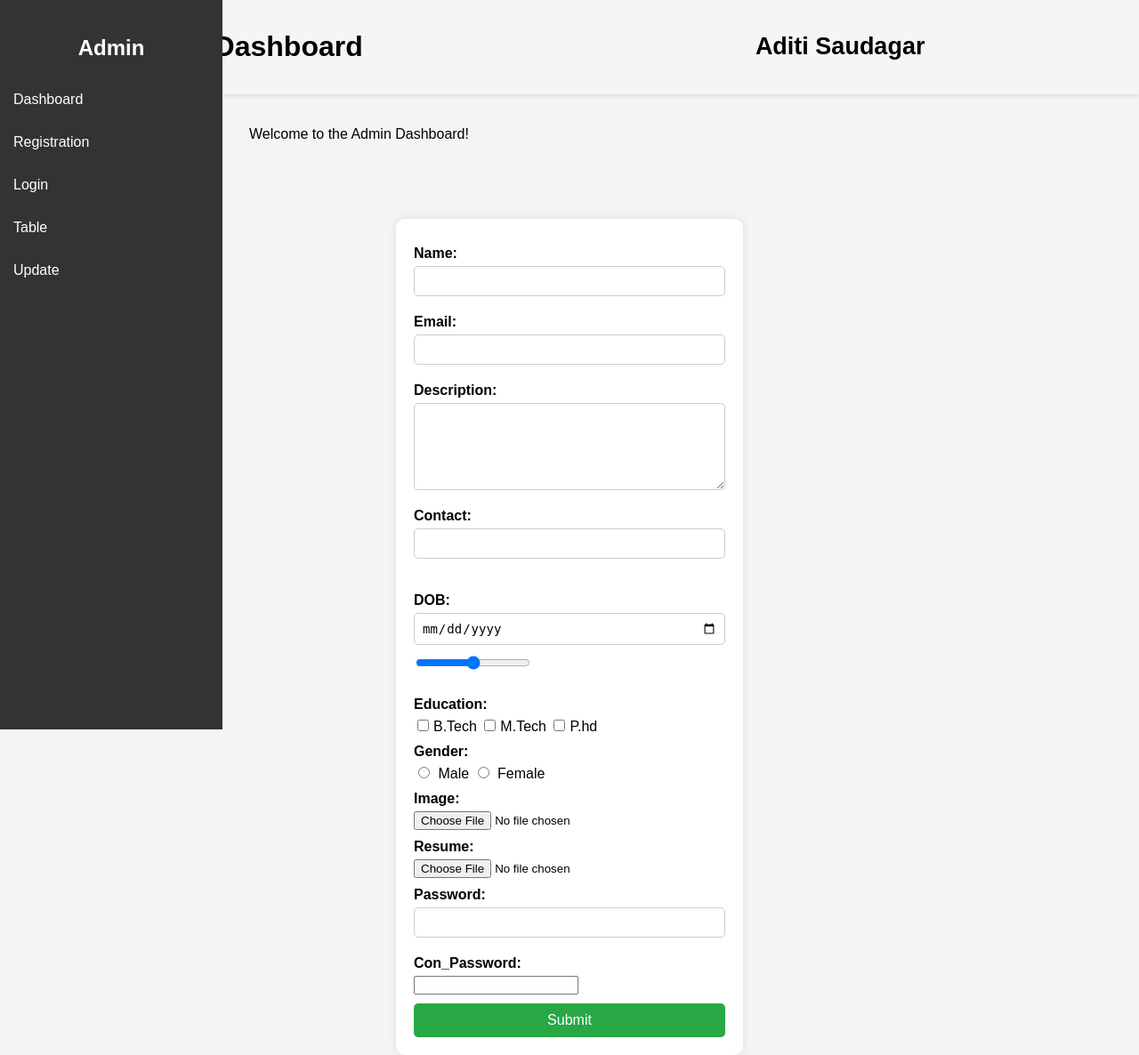
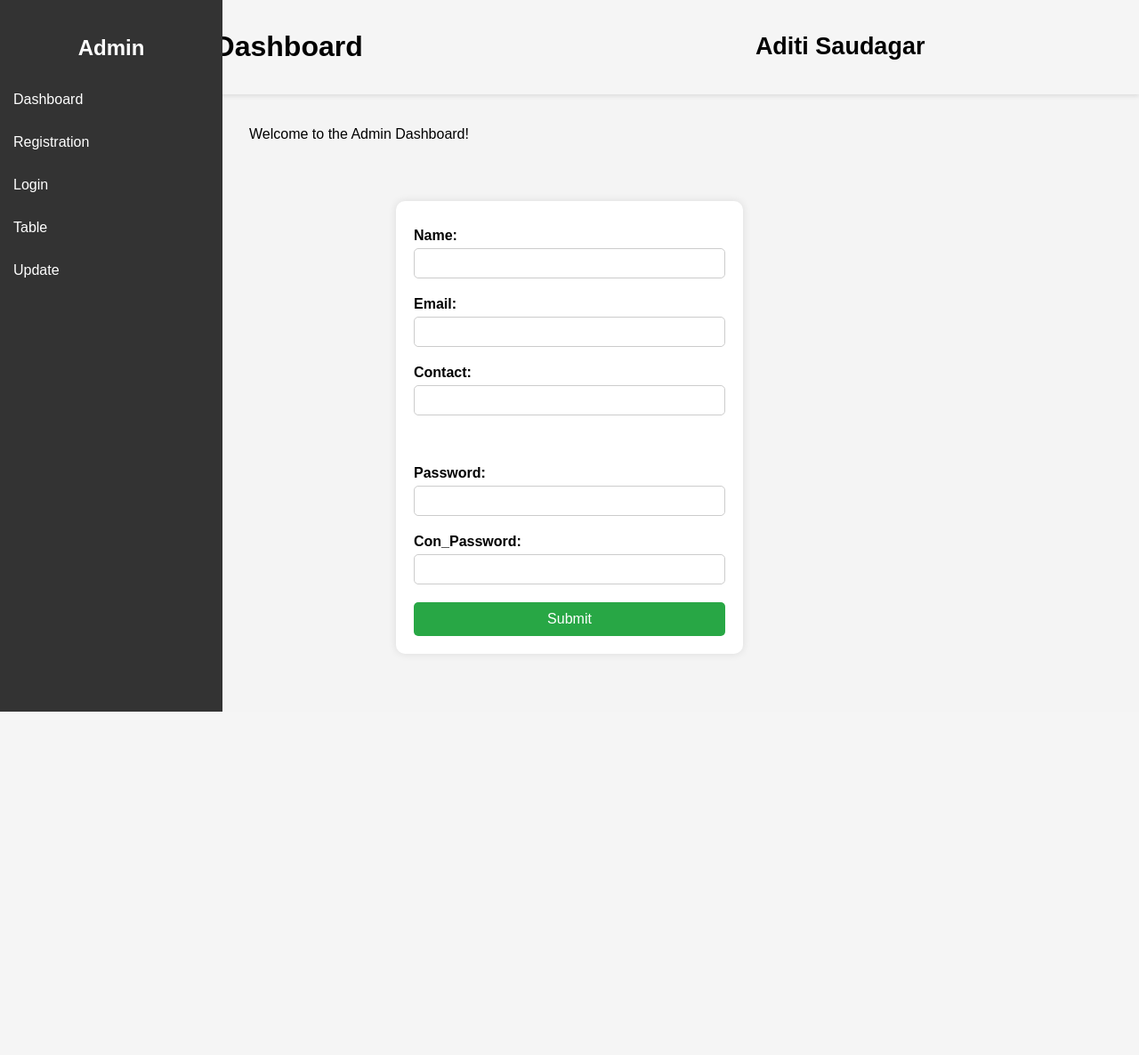
Before and after one commit to Aditi270700/django-project, a Django app: page /registration/ in a window 1280 px wide. Shown: the whole page at 89% size. After the commit the page ends 800 px from the top, so only its background shows below. Run offline with Django 5.2, Linux system fonts and the light colour scheme.

Commit message:
regiatration

```diff
--- a/app/models.py
+++ b/app/models.py
@@ -4,13 +4,7 @@ from django.db import models
 class Student(models.Model):
     name=models.CharField(max_length = 50)
     email=models.EmailField()
-    detail=models.CharField(max_length = 50)
     phone=models.IntegerField()
-    subscribe=models.CharField(max_length = 50)
-    gender=models.CharField(max_length = 50)
-    dob=models.DateField()
-    profile_pic=models.ImageField(upload_to = 'image/')
-    resume=models.FileField(upload_to = 'file/')
     password=models.CharField(max_length = 50)
 
     def __str__(self):
--- a/app/templates/login.html
+++ b/app/templates/login.html
@@ -51,7 +51,6 @@ input[type="submit"]:hover {
 {% block content %}
 
  <h1>{{msg}}</h1>
-{% comment %}<h1>this is login page</h1> {% endcomment %}
 {{msg}}
 <center>
 <form action="{% url 'login' %}" method="post" enctype="multipart/form-data">
@@ -64,5 +63,5 @@ input[type="submit"]:hover {
     <br><br>
      <input type="submit" value="login">
      </form>
-     </center>
+</center>
      {% endblock %}
--- a/app/templates/registration.html
+++ b/app/templates/registration.html
@@ -15,7 +15,7 @@ form {
     box-shadow: 0 0 10px rgba(0, 0, 0, 0.1);
     width: 350px;
     text-align: left;
-    margin-top:50px;
+    margin-top:30px;
 }
 
 form label {
@@ -30,6 +30,7 @@ form input[type="email"],
 form input[type="tel"],
 form input[type="date"],
 form input[type="password"],
+form input[type="cpassword"],
 form textarea {
     width: 100%;
     padding: 8px;
@@ -91,43 +92,10 @@ form input[type="submit"]:hover {
     <label for="email">Email:</label>
     <input type="email" name="email" value={{email}}>
     <br>
-    <label for="detail">Description:</label>
-    <textarea name="detail" cols="20" rows="5"></textarea>
-    <br>
     <label for="phone">Contact:</label>
     <input type="tel" name="phone" value={{phone}}>
     <br>
     <br>
-    <label for="dob">DOB:</label>
-    <input type="date" name="dob" value={{dob}}>
-
-     <input
-        type="range"
-        id="volume"
-        name="volume"
-        min="0"
-        max="100"
-
-    >
-
-    <br>
-    <br>
-    <label for="subscribe">Education:</label>
-    <input type="checkbox" name="subscribe" value={{subscribe}}>B.Tech
-    <input type="checkbox" name="subscribe" value={{subscribe}}  >M.Tech
-    <input type="checkbox" name="subscribe" value={{subscribe}}>P.hd
-
-    <br>
-    <label for="gender">Gender:</label>
-    <input type="radio" name="gender" value={{gender}}> Male
-    <input type="radio" name="gender" value={{gender}}> Female
-    <br>
-    <label for="profile-pic">Image:</label>
-    <input type="file" name="profile-pic" accept=".jpeg, .png" value={{profile_pic}}>
-    <br>
-
-    <label for="resume">Resume:</label>
-    <input type="file" name="resume" accept=".pdf, .doc" value={{resume}}>
     <br>
     <label for="password">Password:</label>
     <input type="password" name="password" value={{password}}>
--- a/app/views.py
+++ b/app/views.py
@@ -11,16 +11,10 @@ def registration(request):
         print(request.FILES)
         name=request.POST.get('username')
         email=request.POST.get('email')
-        detail=request.POST.get('detail')
         phone=request.POST.get('phone')
-        dob=request.POST.get('dob')
-        subscribe=request.POST.getlist('subscribe')
-        gender=request.POST.get('gender')
         password=request.POST.get('password')
         cpassword=request.POST.get('cpassword')
-        profile_pic=request.POST.get('profile-pic')
-        resume=request.POST.get('resume')
-        print(name,email,detail,phone,dob,subscribe,gender,password,cpassword,profile_pic,resume)
+        print(name,email,phone,password,cpassword)
         user = Student.objects.filter(email=email)
         if user:
             x = "Email already exist"
@@ -28,12 +22,12 @@ def registration(request):
         else:
             pass
         if password==cpassword:
-            Student.objects.create(name=name,email=email,detail=detail,phone=phone,dob=dob,subscribe=subscribe,gender=gender,profile_pic=profile_pic,resume=resume,password=password)
+            Student.objects.create(name=name,email=email,phone=phone,password=password)
             x = "Resgistration succesfully"
             return render(request,'login.html',{'msg':x})
         else:
             x = "password and cpassword not match"
-            return render(request,'register.html',{'msg':x,'name':name,'email':email,'detail':detail,'phone':phone,'dob':dob,'subscribe':subscribe,'gender':gender,'profile_pic':profile_pic,'resume':resume,})
+            return render(request,'register.html',{'msg':x,'name':name,'email':email,'phone':phone,})
     else:
         return render(request, 'registration.html')
 def login(request):
@@ -48,26 +42,10 @@ def login(request):
             user_data={
                 'name':data.name,
                 'email':data.email,
-                'detail':data.detail,
                 'phone':data.phone,
                 'password':data.password,
-                'subscribe':data.subscribe,
-                'dob':data.dob,
-                'gender':data.gender,
-                'profile_pic':data.profile_pic,
-                'resume':data.resume
             }
             print(user_data)
-            # print(data.name)
-            # print(data.email)
-            # print(data.detail)
-            # print(data.phone)
-            # print(data.password)
-            # print(data.subscribe)
-            # print(data.dob)
-            # print(data.gender)
-            # print(data.profile_pic)
-            # print(data.resume)
             pass1 = data.password
             if pass1 == password:
                 return render(request, 'dashboard.html',{'name':data.name,'email':data.email,'data':user_data})
```
Also changed, not shown: app/migrations/0001_initial.py, app/migrations/0002_st.py (deleted), db.sqlite3.
